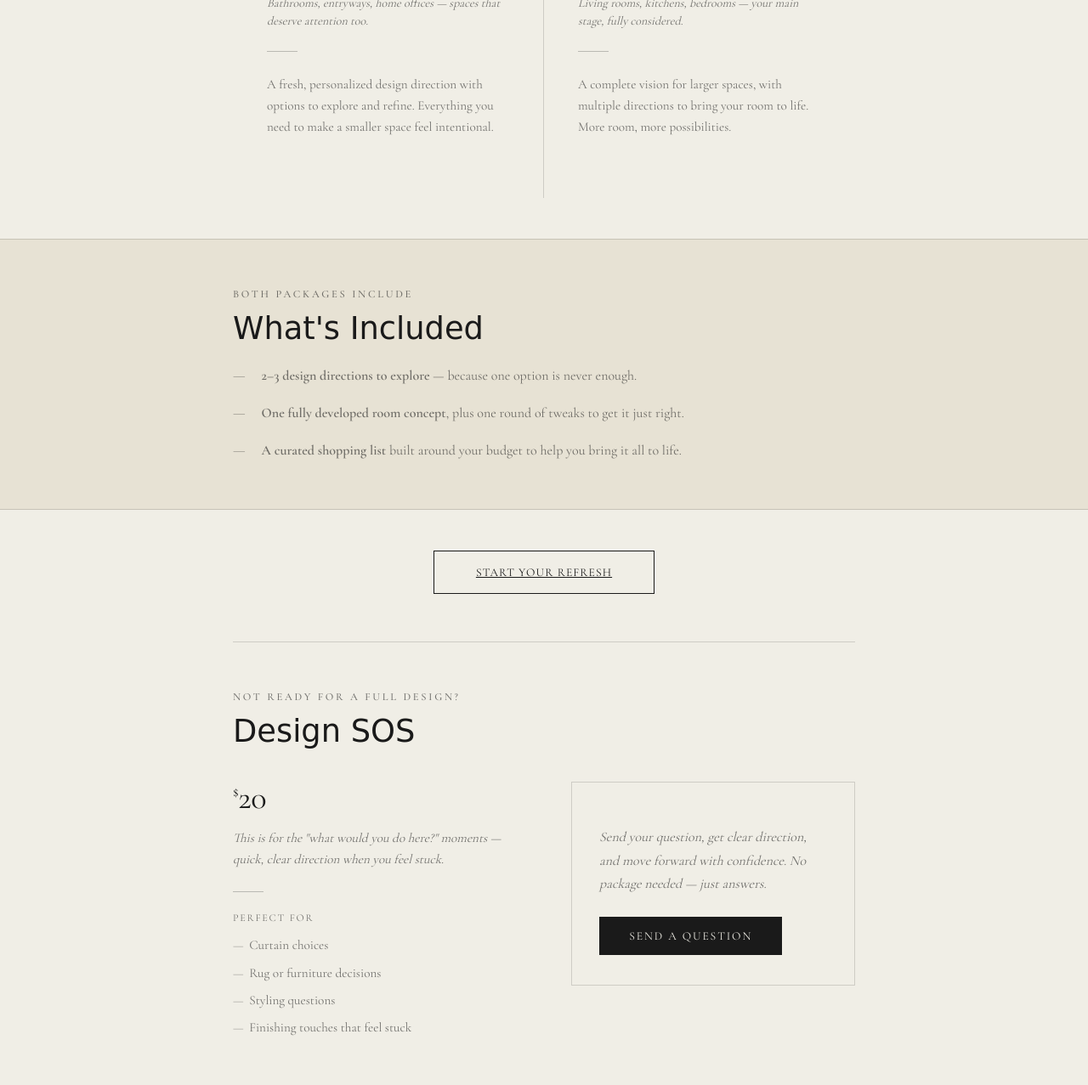
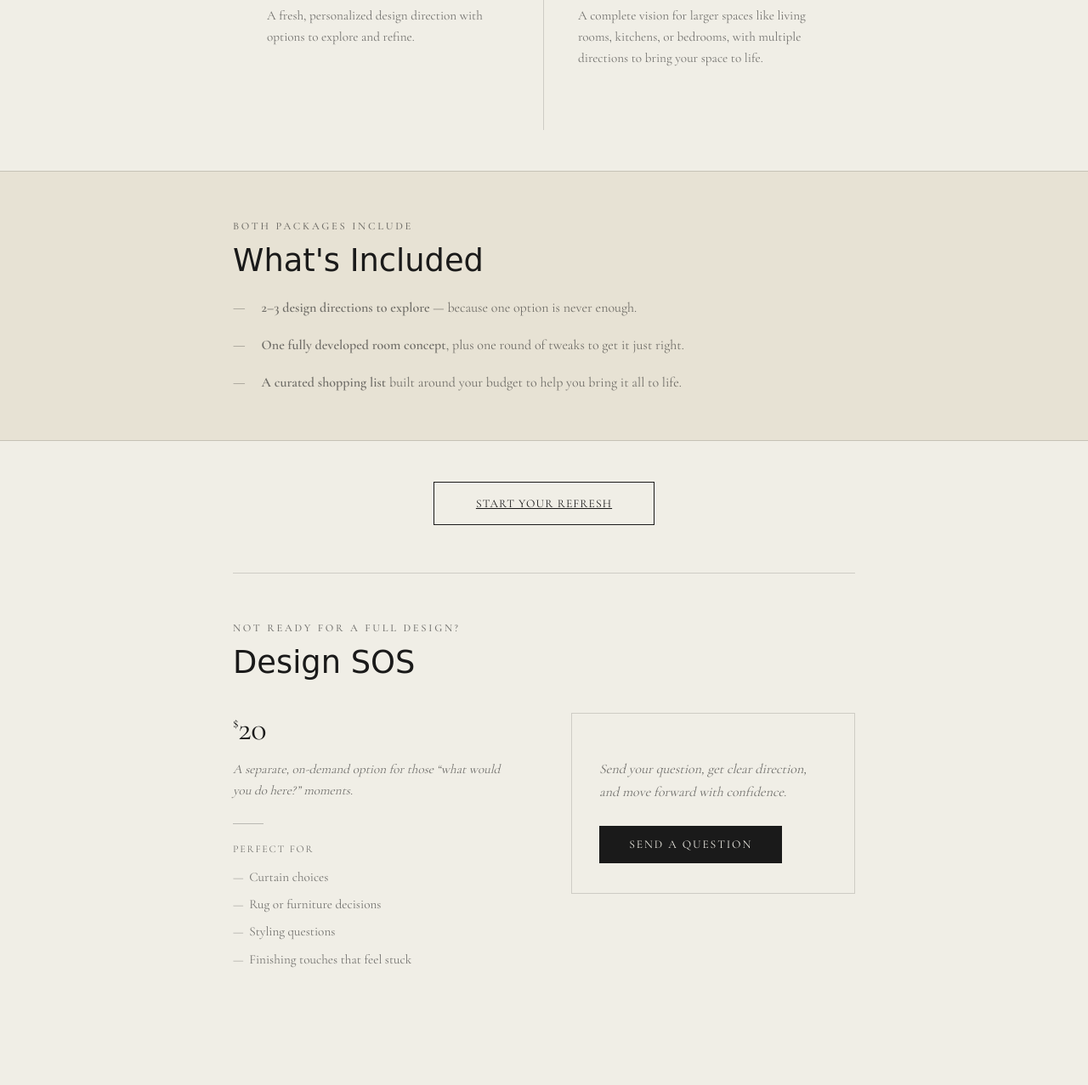
Before and after one commit to Jammies1/jcinteriors.studio, a plain HTML site: page docs/services.html in a window 1280 px wide. Shown: the part 663-1940 px from the top of the page at 85% size. Drawn offline with nearby package versions, Linux system fonts and the light colour scheme; a web font is replaced by a local one.

Commit message:
Refine service descriptions and comments
Updated descriptions and comments for clarity and consistency.

```diff
--- a/docs/services.html
+++ b/docs/services.html
@@ -11,10 +11,6 @@
   <link rel="stylesheet" href="css/style.css">
 
   <style>
-    /* Services page — layout extensions only.
-       All color, type, and component tokens come from style.css. */
-
-    /* Wider cap for the two-column pricing grid */
     .services-wide {
       width: 100%;
       max-width: 780px;
@@ -89,7 +85,7 @@
       line-height: 1.65;
     }
 
-    /* ── What's included band ── */
+    /* ── What's included ── */
     .included-band {
       width: 100%;
       background: var(--cream-deep);
@@ -222,7 +218,7 @@
       margin-bottom: 1.6rem;
     }
 
-    /* Filled button variant for SOS CTA */
+    /* Filled button SOS CTA */
     .btn-filled {
       display: inline-block;
       padding: 0.85rem 2.2rem;
@@ -266,22 +262,18 @@
   <section>
     <p class="eyebrow">Virtual Interior Design</p>
     <p class="script-line">Services & Pricing</p>
-    <p class="lede">Everything you need to love your space — without leaving it.</p>
   </section>
 </main>
 
-<!-- Wider pricing section, outside the narrow main column -->
 <div class="services-wide">
-
-  <!-- Two tiers -->
   <div class="tiers">
     <div class="tier">
       <p class="tier-label">For smaller spaces</p>
       <p class="tier-name">The Mini Refresh</p>
       <div class="tier-price"><sup>$</sup>99</div>
-      <p class="tier-fit">Bathrooms, entryways, home offices — spaces that deserve attention too.</p>
+      <p class="tier-fit">Perfect for smaller spaces like bathrooms, entry ways, or offices.</p>
       <div class="tier-short-rule"></div>
-      <p class="tier-desc">A fresh, personalized design direction with options to explore and refine. Everything you need to make a smaller space feel intentional.</p>
+      <p class="tier-desc">A fresh, personalized design direction with options to explore and refine.</p>
     </div>
 
     <div class="tier">
@@ -290,13 +282,13 @@
       <div class="tier-price"><sup>$</sup>160</div>
       <p class="tier-fit">Living rooms, kitchens, bedrooms — your main stage, fully considered.</p>
       <div class="tier-short-rule"></div>
-      <p class="tier-desc">A complete vision for larger spaces, with multiple directions to bring your room to life. More room, more possibilities.</p>
+      <p class="tier-desc">A complete vision for larger spaces like living rooms, kitchens, or bedrooms, with multiple directions to bring your space to life.</p>
     </div>
   </div>
 
 </div>
 
-<!-- What's included — full bleed band -->
+<!-- What's included -->
 <div class="included-band">
   <div class="included-inner">
     <p class="eyebrow">Both packages include</p>
@@ -332,7 +324,7 @@
     <div class="sos-grid">
       <div>
         <div class="sos-price"><sup>$</sup>20</div>
-        <p class="sos-desc">This is for the "what would you do here?" moments — quick, clear direction when you feel stuck.</p>
+        <p class="sos-desc">A separate, on-demand option for those “what would you do here?” moments.</p>
         <div class="sos-short-rule"></div>
         <p class="sos-perfect-label">Perfect for</p>
         <ul class="sos-list">
@@ -343,7 +335,7 @@
         </ul>
       </div>
       <div class="sos-callout">
-        <p>Send your question, get clear direction, and move forward with confidence. No package needed — just answers.</p>
+        <p>Send your question, get clear direction, and move forward with confidence.</p>
         <a href="contact.html" class="btn-filled">Send a Question</a>
       </div>
     </div>
```
